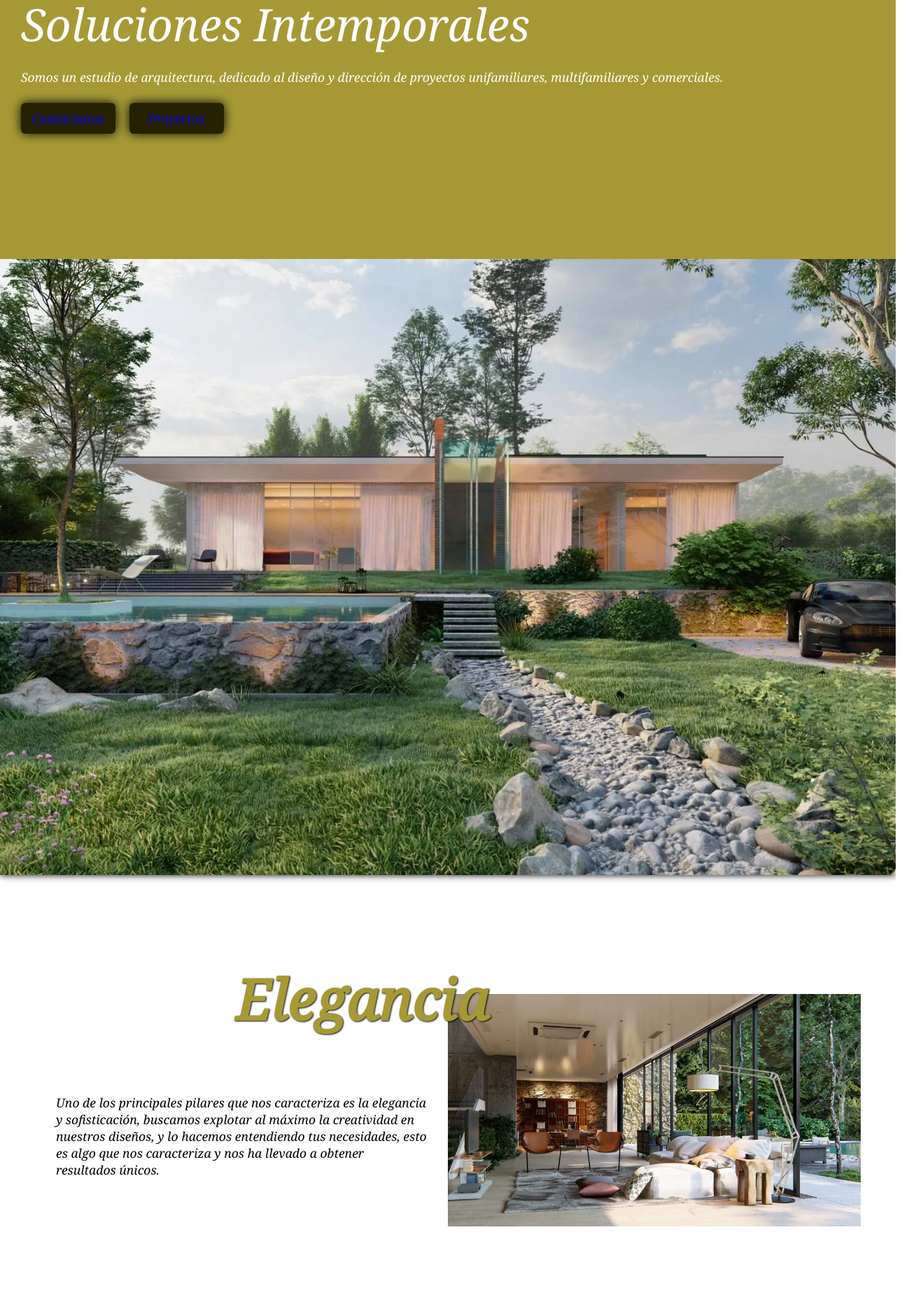
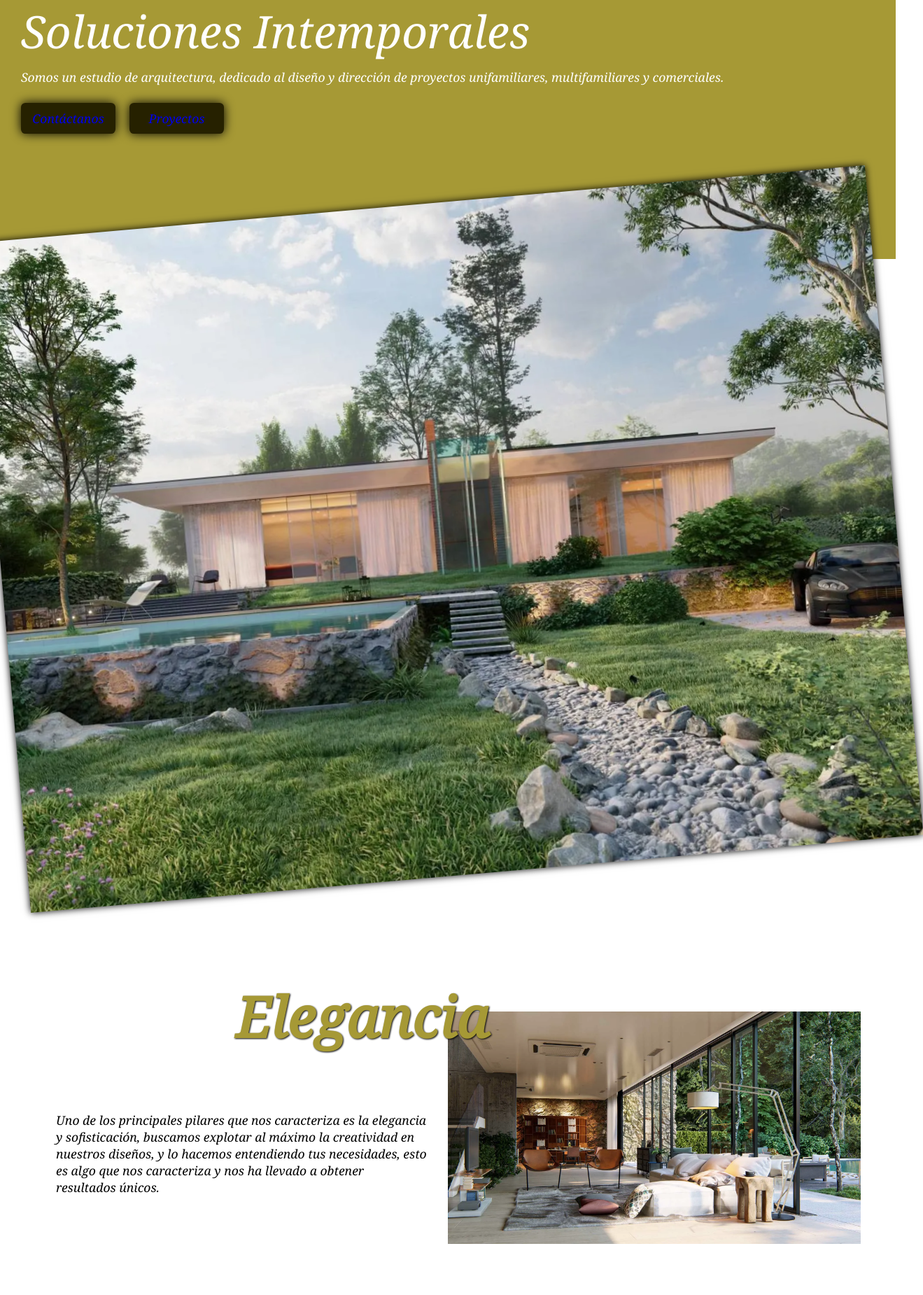
Before and after one commit to RodrigoSante/DelusioRenders, a React (Create React App) app: page / in a window 1280 px wide. Shown: the part 350-2200 px from the top of the page at 70% size, 1319 px wide, since content can reach past the window. Built offline with nearby package versions, Linux system fonts and the light colour scheme.

Commit message:
Added animations

```diff
--- a/package.json
+++ b/package.json
@@ -6,6 +6,7 @@
     "@testing-library/jest-dom": "^5.17.0",
     "@testing-library/react": "^13.4.0",
     "@testing-library/user-event": "^13.5.0",
+    "framer-motion": "10.16.16",
     "react": "^18.2.0",
     "react-dom": "^18.2.0",
     "react-icons": "^4.12.0",
--- a/src/App.js
+++ b/src/App.js
@@ -7,34 +7,44 @@ import { openMenu, closeMenu } from './Components/openMenuMobile';
 import { HomeContainers } from './Components/homeContainers';
 import { ProjectsContainer } from './Components/projectsContainers';
 import { AboutUsProfile } from './Components/aboutUsProfile';
+import { motion } from 'framer-motion';
+import TypeWriteHome from './Components/typeWriter.js';
 
 const Home = () => {
   return(
     <section>
       <div className='home'>
-        <div className='home-container1'>
+        <motion.div className='home-container1'
+          initial={{ translateY: -250 }}
+          whileInView={{ translateY: 0, transition: { duration: 0.9 } }}
+          viewport={{ once: true }}>
           <p className='tittle'>Arquitectura Innovadora,<br/> Soluciones Intemporales</p>
-          <p>Somos un estudio de arquitectura, dedicado al diseño y dirección
-            de proyectos unifamiliares, multifamiliares y comerciales.</p>
+          <TypeWriteHome />
           <div className='buttons'>
             <button><Link to={'/ContactUS'}>Contáctanos</Link></button>
             <button><Link to={'/Projects'}>Proyectos</Link></button>
           </div>
-        </div>
-        <div className='home-container2'>
+        </motion.div>
+        <motion.div className='home-container2'
+          initial={{ rotate: 5 }}
+          whileInView={{ rotate: -5, transition: { type: 'just', velocity: 20 } }}
+          viewport={{ once: true }}>
 
-        </div>
+        </motion.div>
         <HomeContainers
+        value= '-150'
         className = 'left'
         tittle = 'Elegancia'
         description = 'Uno de los principales pilares que nos caracteriza es la elegancia y sofisticación, buscamos explotar al máximo la creatividad en nuestros diseños, y lo hacemos entendiendo tus necesidades, esto es algo que nos caracteriza y nos ha llevado a obtener resultados únicos.'
         image = 'homeImage1' />
         <HomeContainers
+        value= '150'
         className = 'right'
         tittle = 'Calidad'
         description = 'Trabajamos los materiales más recomendados dentro del mercado de la construcción, y los combinamos para crear espacios armónicos para tu comodidad, sin dejar ningún detalle suelto al azar.'
         image = 'homeImage2' />
         <HomeContainers
+        value= '-150'
         className = 'left'
         tittle = 'Economía'
         description = 'La eficiencia es el último pilar dentro de nuestros diseños, aprovechamos al máximo cada uno de los materiales, cuidamos el medio ambiente y también los recursos tus recursos a la hora de tomar decisiones de diseño.'
@@ -48,15 +58,23 @@ const Projects = () => {
   return(
     <section>
       <div className='projects'>
-        <div className='projects-container1'>
+        <motion.div className='projects-container1'
+          initial={{ translateY: -250 }}
+          whileInView={{ translateY: 0, transition: { duration: 0.9 } }}
+          viewport={{ once: true }}>
           <p className='tittle'>Una imagen habla por sí misma</p>
           <p>Te presentamos algunos de nuestros mejores proyectos.</p>
           <button><Link to={'/ContactUS'}>Contáctanos</Link></button>
-        </div>
-        <div className='projects-container2'>
+        </motion.div>
+        <motion.div className='projects-container2'
+          initial={{ rotate: 5 }}
+          whileInView={{ rotate: -5, transition: { type: 'just', velocity: 20 } }}
+          viewport={{ once: true }}>
 
-        </div>
-        <div className='projects-container3'>
+        </motion.div>
+        <motion.div className='projects-container3'
+          initial={{ opacity: 0.25 }}
+          whileInView={{ opacity: 1, transition: { duration: 0.9 } }}>
           <p className='tittle'><b>Cada uno de nuestros diseños es único porque surge de la necesidad
             de cada cliente.</b></p>
           <p>Algunos números que nos respaldan.</p>
@@ -66,7 +84,7 @@ const Projects = () => {
             Edificios Residenciales +5 <br/>
             Edificios Comerciales +3</p>
           </div>
-        </div>
+        </motion.div>
         <div className='projects-container4'>
           <p className='tittle'><b>Proyectos Destacados</b></p>
           <ProjectsContainer
@@ -95,15 +113,21 @@ const AboutUs = () => {
   return(
     <section>
       <div className='aboutUs'>
-        <div className='about-us-container1'>
+        <motion.div className='about-us-container1'
+          initial={{ translateY: -250 }}
+          whileInView={{ translateY: 0, transition: { duration: 0.9 } }}
+          viewport={{ once: true }}>
           <p className='tittle'>Confianza inspirada, <br />servicios entregados</p>
           <p>Cada una de las personas que integran nuestro equipo fue seleccionada
              por su honestidad, responsabilidad y actitud.</p>
           <button><Link to={'/Projects'}>Proyectos</Link></button>
-        </div>
-        <div className='about-us-container2'>
+        </motion.div>
+        <motion.div className='about-us-container2'
+          initial={{ rotate: 5  }}
+          whileInView={{  rotate: -5, transition: { type: 'just', velocity: 20 } }}
+          viewport={{ once: true }}>
 
-        </div>
+        </motion.div>
         <div className='about-us-container3'>
           <p className='tittle'><b>Como Trabajamos</b></p>
           <p>Trabajamos en conjunto con nuestros clientes para captar su esencia
@@ -164,7 +188,17 @@ const ContactUS = () => {
   return(
     <section>
       <div className='contact'>
-        <div className='contact-container1'>
+        <motion.div className='contact-container1'
+          initial={{ translateY: -250,
+          }}
+          whileInView={{ translateY: 0,
+          transition: {
+            duration: 0.9
+            },
+          }}
+          viewport={{
+            once: true
+          }}>
           <p className='tittle'>¡Estaremos encantados de conocerte!</p>
           <p>Te ofrecemos nuestros contactos, podes contactarnos por cualquiera
             de nuestros medios, o rellena el formulario y te contactaremos
@@ -173,10 +207,23 @@ const ContactUS = () => {
             <button><Link to={'/AboutUs'}>Conócenos</Link></button>
             <button><Link to={'/'}>Volver al Inicio</Link></button>
           </div>
-        </div>
-        <div className='contact-container2'>
+        </motion.div>
+        <motion.div className='contact-container2'
+          initial={{
+            rotate: 5,
+          }}
+          whileInView={{
+            rotate: -5,
+              transition: {
+              type: 'just',
+              velocity: 20
+            },
+          }}
+          viewport={{
+            once: true
+          }}>
 
-        </div>
+        </motion.div>
         <div className='contact-container3'>
           <p><b>Formulario de Contacto</b></p>
           <form>
--- a/src/Components/homeContainers.js
+++ b/src/Components/homeContainers.js
@@ -1,8 +1,24 @@
 import './homeContainersStyle.css';
+import { motion } from 'framer-motion';
 
 export function HomeContainers (props){
     return(
-        <div className={`home-container ${props.className === 'right' ? 'reverse' : ''}`}>
+        <motion.div className={`home-container ${props.className === 'right' ? 'reverse' : ''}`}
+          initial={{
+            translateX: props.value,
+            opacity: 0.25
+          }}
+          whileInView={{
+            translateX: 0,
+            opacity: 1,
+            transition: {
+              type: 'spring',
+              duration: 2
+            }
+          }}
+          viewport={{
+            once: true
+           }}>
           <div className='container-tittle'>
             <p className='tittle'><b>{props.tittle}</b></p>
             <p>{props.description}</p>
@@ -11,6 +27,6 @@ export function HomeContainers (props){
             <p className='tittle'><b>{props.tittle}</b></p>
             <img src={require(`../Images/${props.image}.webp`)}></img>
           </div>
-        </div>
+        </motion.div>
     );
 };
--- a/src/Components/homeContainersStyle.css
+++ b/src/Components/homeContainersStyle.css
@@ -18,7 +18,7 @@
 
 @media(min-width: 980px){
     .home-container{
-        padding: 50px 50px;
+        padding: 75px 50px;
         display: flex;
         align-items: center;
     }
--- /dev/null
+++ b/src/Components/typeWriter.js
@@ -0,0 +1,23 @@
+import { motion } from "framer-motion";
+import './typeWriterStyle.css';
+
+const TypeWriteHome = () => {
+    const text = 'Somos un estudio de arquitectura, dedicado al diseño y dirección de proyectos unifamiliares, multifamiliares y comerciales.';
+
+    return(
+        <div>
+            {text.split('').map((letter, index) => (
+                <motion.span className='text'
+                key={index}
+                initial= {{ opacity: 0, y:20 }}
+                whileInView= {{opacity: 1, y:0}}
+                transition={{ duration: 0.1, delay: index * 0.015 }}
+                viewport={{ once: true }}>
+                    {letter}
+                </motion.span>
+            ))}
+        </div>
+    );
+};
+
+export default TypeWriteHome;
--- /dev/null
+++ b/src/Components/typeWriterStyle.css
@@ -0,0 +1,10 @@
+.text{
+    font-size: 1rem;
+    color: #fff;
+}
+
+@media(min-width: 980px){
+    .text{
+        font-size: 1.1rem;
+    }
+}
--- a/src/Styles/MobileStyle.css
+++ b/src/Styles/MobileStyle.css
@@ -132,7 +132,7 @@
 
 .home-container1{
     position: relative;
-    top: 60px;
+    top: 20px;
     height: 50vh;
     background-color: #a69935;
     display: flex;
@@ -144,17 +144,14 @@
 .home-container1 .tittle{
     font-size: 1.3rem;
     color: #fff;
-}
-
-.home-container1 p{
-    margin-bottom: 20px;
-    color: #fff;
+    margin: 10px 0px;
 }
 
 .home-container1 .buttons{
     display: flex;
     justify-content: space-between;
     width: 240px;
+    margin-top: 20px
 }
 
 .home-container1 button{
@@ -486,8 +483,19 @@
 
 .contact-container4{
     display: flex;
+    flex-direction: column;
     justify-content: center;
     margin-top: 50px;
+}
+
+.contact-container4 .info{
+    padding: 30px;
+}
+
+.contact-container4 .tittle{
+    font-size: 1.3rem;
+    color: #a69935;
+    margin: 15px 0px;
 }
 
 .contact-container4 .map-container{
--- a/src/Styles/PcStyle.css
+++ b/src/Styles/PcStyle.css
@@ -68,12 +68,9 @@
         font-size: 4rem;
     }
 
-    .home-container1 p{
-        font-size: 1.1rem;
-    }
-
     .home-container1 .buttons{
         width: 290px;
+        margin-top: 20px;
     }
 
     .home-container1 button{
```
Also changed, not shown: 1 other file (tests, documents, lock files or other folders).
